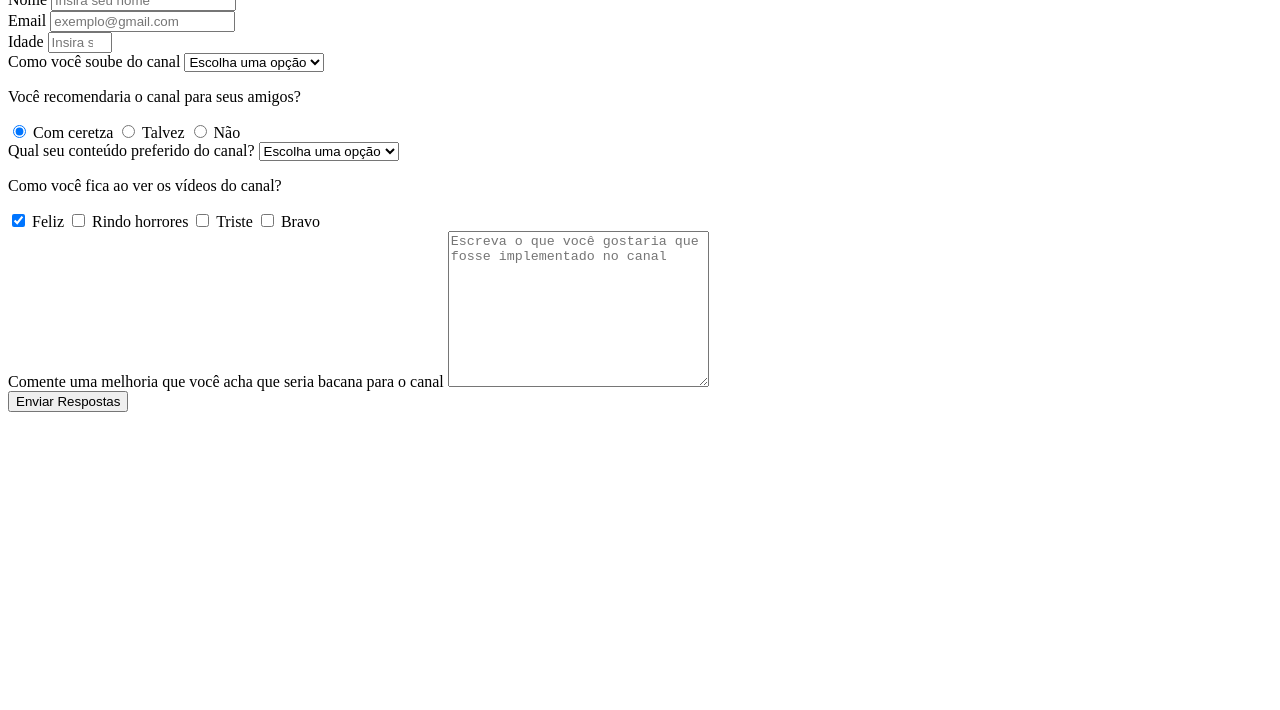
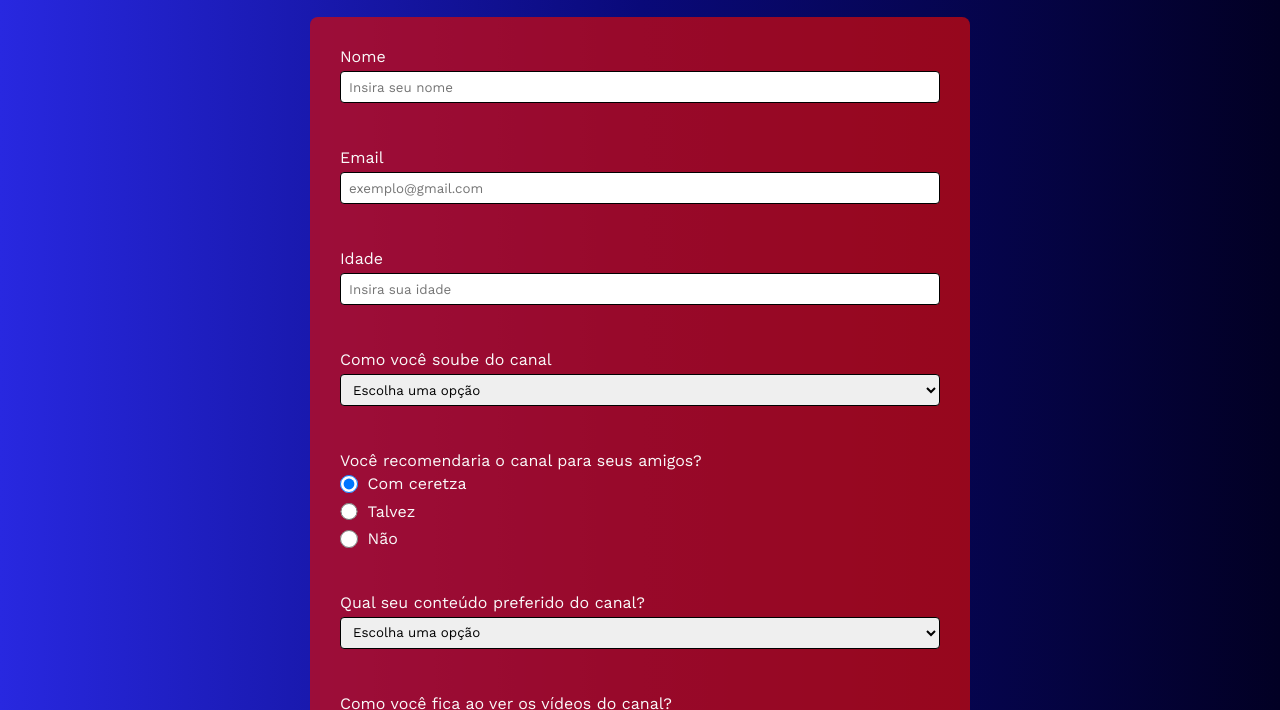
Before and after one commit to gabtapia/Survey-Form-FCC, a plain HTML site: page index.html in a window 1280 px wide. Shown: the part 124-834 px from the top of the page. Before the commit the page ends 800 px from the top, so only its background shows below. Drawn offline with nearby package versions, Linux system fonts and the light colour scheme.

Commit message:
CSS adicionado HTML atualizado

```diff
--- a/index.html
+++ b/index.html
@@ -5,8 +5,13 @@
     <meta name="viewport" content="width=device-width, initial-scale=1.0">
     <title>Survey Form FCC</title>
     <link rel="shortcut icon" href="./assets/favicon.ico" type="image/x-icon">
+    <link rel="stylesheet" href="style.css">
+    <link rel="preconnect" href="https://fonts.googleapis.com">
+    <link rel="preconnect" href="https://fonts.gstatic.com" crossorigin>
+    <link href="https://fonts.googleapis.com/css2?family=Inter:wght@100..900&family=Work+Sans:ital,wght@0,100..900;1,100..900&display=swap" rel="stylesheet">
 </head>
 <body>
+    <main>
         <header>
             <h1 id="title">Questionário Gex_Tp</h1>
             <p id="description">Responda ao formulário para ajudar o canal melhorar</p>
@@ -28,7 +33,7 @@
                     <input type="number" name="age" id="number" min="4" max="120" placeholder="Insira sua idade">
                 </label>
             </div>
-        <div class="form-group">
+            <div class="form-group" id="id-drop">
                 <label for="dropdown-know" id="drop-label">Como você soube do canal
                     <select name="dropdown-know" id="dropdown" class="drop">
                         <option disabled selected value>Escolha uma opção</option>
@@ -40,6 +45,7 @@
             </div>
             <div class="form-group">
                 <p>Você recomendaria o canal para seus amigos?</p>
+                <div class="radios">
                     <label>
                         <input type="radio" checked name="recommend" class="radio" value="sure">
                         Com ceretza
@@ -53,6 +59,7 @@
                         Não
                     </label>
                 </div>
+            </div>
             <div class="form-group">
                 <label for="dropdown-fav" id="drop-label">Qual seu conteúdo preferido do canal?
                     <select name="dropdown-fav" id="dropdown-fav" class="drop">
@@ -65,6 +72,8 @@
             </div>
             <div class="form-group">
                 <p>Como você fica ao ver os vídeos do canal?</p>
+                <div class="checkbox">
+
                     <label>
                         <input type="checkbox" checked name="vibe" class="checkbox" value="feliz">
                         Feliz
@@ -82,14 +91,18 @@
                         Bravo
                     </label>
                 </div>
+            </div>
             <div class="form-group">
+                <div class="t-area">
                     <label for="improve">Comente uma melhoria que você acha que seria bacana para o canal
                         <textarea name="improve" id="txt-area" cols="30" rows="10" placeholder="Escreva o que você gostaria que fosse implementado no canal"></textarea>
                     </label>
+                </div>
             </div>
             <div class="form-group">
                 <input id="submit" type="submit" value="Enviar Respostas">
             </div>
         </form>
+    </main>
 </body>
 </html>
--- /dev/null
+++ b/style.css
@@ -0,0 +1,90 @@
+* {
+    font-family: "Work Sans", sans-serif;
+    margin: 0;
+    padding: 0;
+}
+
+body {
+    color: #fafafa;
+    background: rgb(2,0,36);
+    background: linear-gradient(-90deg, rgba(2,0,36,1) 0%, rgba(9,9,121,1) 50%, rgba(40,40,224,1) 100%);
+}
+
+main {
+    margin: 4em 0;
+}
+
+header {
+    text-align: center;
+    margin: 20px;
+}
+
+#survey-form {
+    background-color: rgba(212, 9, 9, 0.7);
+    width: 50%;
+    margin: 0 auto;
+    padding: 10px;
+    border-radius: 8px;
+}
+
+.form-group {
+    display: block;
+    padding: 20px;
+}
+
+input, select {
+    width: 100%;
+    height: 2rem;
+    border-radius: 4px;
+    border: 1px solid black;
+    padding-left: .5rem;
+    margin: 5px 0;
+    box-sizing: border-box;
+}
+
+.radios label, .checkbox label {
+    display: flex;
+    align-items: center;
+}
+
+.radios input, .checkbox input {
+    height: 1.1rem;
+    width: 1.1rem;
+    margin-right: .625rem;
+}
+
+.t-area label {
+    display: flex;
+    flex-direction: column;
+}
+
+textarea {
+    border-radius: 4px;
+    border: 1px solid black;
+    padding-left: .5rem;
+    padding-top: .5rem;
+    margin: 5px 0;
+    box-sizing: border-box;
+}
+
+#submit {
+    background-color: #37af65;
+    color: #fafafa;
+    height: 3rem;
+    font-size: 15px;
+    border: none;
+    font-weight: bold;
+    cursor: pointer;
+    transition: all 0.2s;
+}
+
+#submit:hover {
+    background: #2c874f;
+    border: 1px solid #0f0f0f;
+}
+
+@media (max-width: 800px) {
+    #survey-form {
+        width: 75%;
+    }
+}
```
Lines whose indentation alone changed are shown as unchanged.
